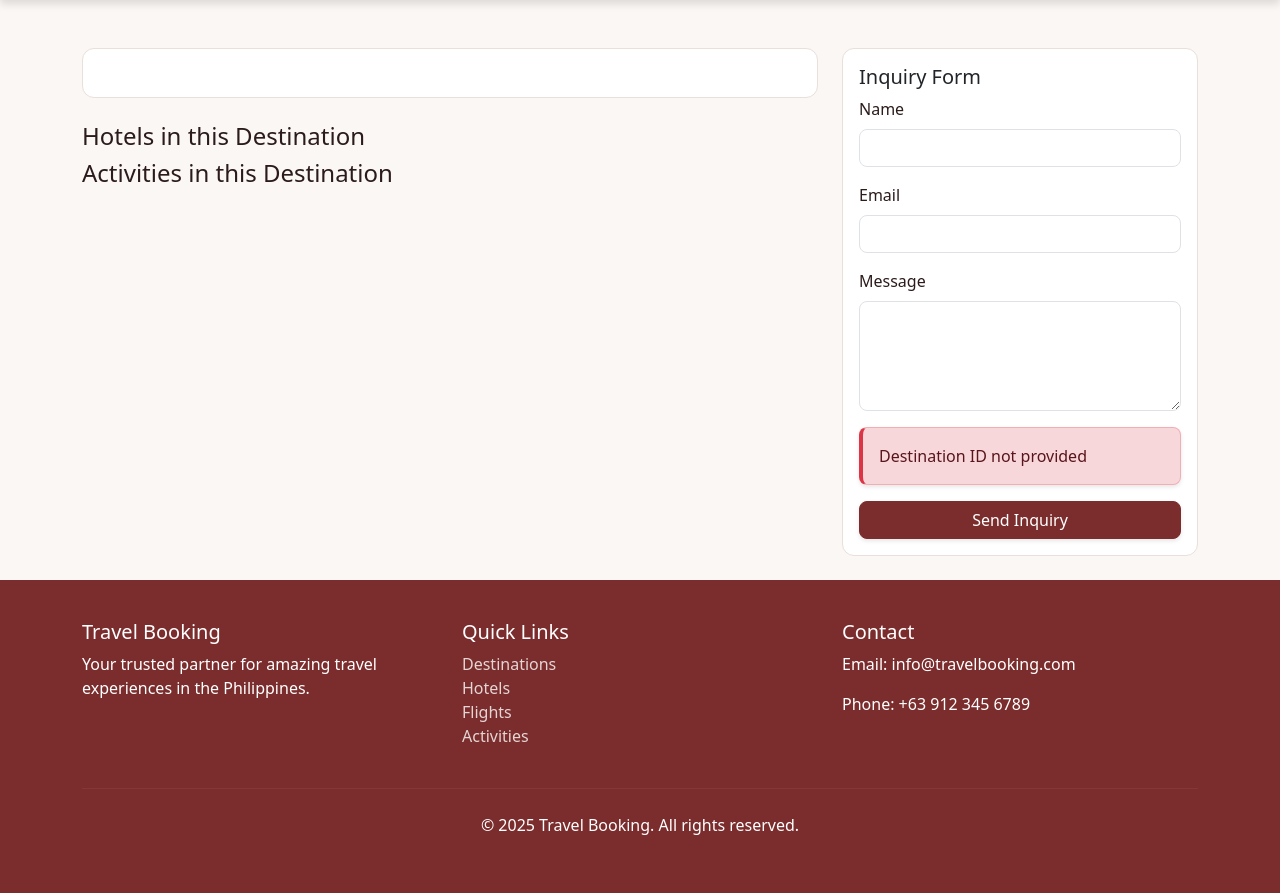
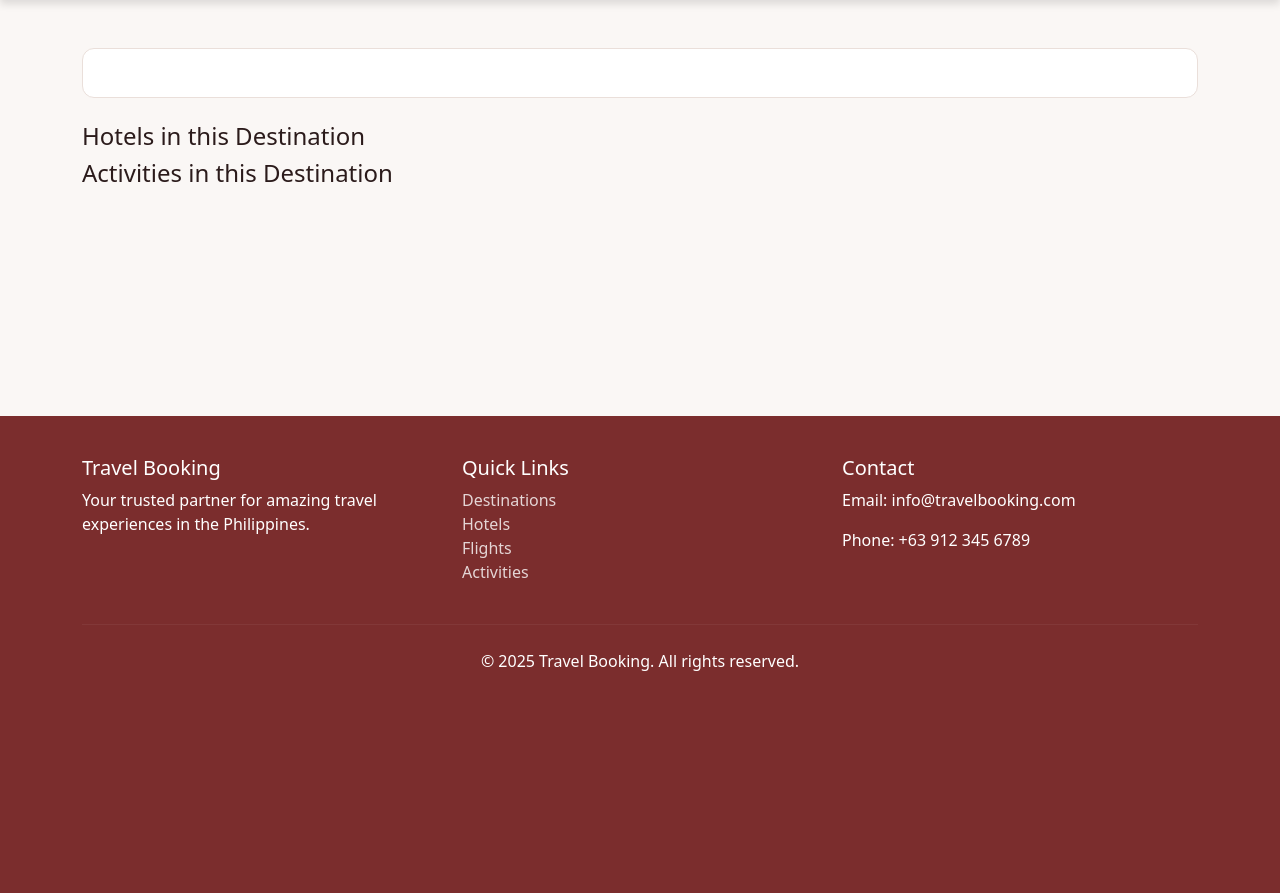
Before and after one commit to ClarkJampot/travel-booking, a PHP site: page /public/destination-details.html in a window 1280 px wide. Shown: the part 71-964 px from the top of the page. After the commit the page ends 742 px from the top, so only its background shows below. Run offline with PHP 8.4, Linux system fonts and the light colour scheme.

Commit message:
feat(ui): update no results messages across multiple pages to include registration prompts

```diff
--- a/public/activities.html
+++ b/public/activities.html
@@ -202,7 +202,7 @@
 
         if (!data || !data.results || data.results.length === 0) {
           if (currentPage === 1 && (!data.promoted || data.promoted.length === 0)) {
-            container.innerHTML = '<p class="text-muted">No activities found.</p>';
+            container.innerHTML = '<p class="text-muted">Currently no activities available. If you\'re an agency, <a href="register.html">register</a> or <a href="login.html">sign in</a> as an agency to make a listing!</p>';
           }
           hasMore = false;
           loadingIndicator.style.display = 'none';
--- a/public/css/style.css
+++ b/public/css/style.css
@@ -54,6 +54,7 @@
   border-radius: 12px;
   overflow: hidden;
   box-shadow: var(--shadow-md);
+  padding: 15px;
 }
 
 .carousel-inner {
@@ -1613,6 +1614,7 @@
   overflow: hidden;
   width: 100%;
   margin: 0 50px;
+  padding: 15px;
   position: relative;
 }
 
--- a/public/destination-details.html
+++ b/public/destination-details.html
@@ -12,7 +12,7 @@
   <div class="container mt-4">
     <div id="destinationDetails"></div>
     <div class="row mt-4 mb-4">
-      <div class="col-md-8">
+      <div class="col-12">
         <div class="card">
           <div class="card-body">
             <h3 id="destName"></h3>
@@ -26,29 +26,6 @@
         <div class="mt-4">
           <h4>Activities in this Destination</h4>
           <div id="activities" class="row g-4"></div>
-        </div>
-      </div>
-      <div class="col-md-4">
-        <div class="card">
-          <div class="card-body">
-            <h5>Inquiry Form</h5>
-            <form id="inquiryForm">
-              <div class="mb-3">
-                <label class="form-label">Name</label>
-                <input type="text" class="form-control" required>
-              </div>
-              <div class="mb-3">
-                <label class="form-label">Email</label>
-                <input type="email" class="form-control" required>
-              </div>
-              <div class="mb-3">
-                <label class="form-label">Message</label>
-                <textarea class="form-control" rows="4" required></textarea>
-              </div>
-              <div id="status"></div>
-              <button type="submit" class="btn btn-primary w-100">Send Inquiry</button>
-            </form>
-          </div>
         </div>
       </div>
     </div>
@@ -107,12 +84,12 @@
           });
         }, 50);
         const hotelsData = await apiCall(`/hotels?destination_id=${destId}&limit=6`);
-        document.getElementById('hotels').innerHTML = hotelsData.results.length === 0 ? '<p class="text-muted">No hotels available.</p>' : hotelsData.results.map(h => `
+        document.getElementById('hotels').innerHTML = hotelsData.results.length === 0 ? '<p class="text-muted">Currently no hotels available. If you\'re a hotel owner, <a href="register.html">register</a> or <a href="login.html">sign in</a> as an owner to make a listing!</p>' : hotelsData.results.map(h => `
           <div class="col-md-6"><div class="card h-100"><img src="${normalizeImageUrl(h.image_url)}" class="card-img-top" alt="${h.name}">
           <div class="card-body"><h5 class="card-title">${h.name}</h5><p class="price">${formatPrice(h.price_per_night)}<span class="price-small"> /night</span></p>
           <a href="hotel-details.html?id=${h.id}" class="btn btn-primary btn-sm">View Details</a></div></div></div>`).join('');
         const activitiesData = await apiCall(`/activities?destination_id=${destId}&limit=6`);
-        document.getElementById('activities').innerHTML = activitiesData.results.length === 0 ? '<p class="text-muted">No activities available.</p>' : activitiesData.results.map(a => `
+        document.getElementById('activities').innerHTML = activitiesData.results.length === 0 ? '<p class="text-muted">Currently no activities available. If you\'re an agency, <a href="register.html">register</a> or <a href="login.html">sign in</a> as an agency to make a listing!</p>' : activitiesData.results.map(a => `
           <div class="col-md-6"><div class="card h-100"><img src="${normalizeImageUrl(a.image_url)}" class="card-img-top" alt="${a.title}">
           <div class="card-body"><h5 class="card-title">${a.title}</h5><p class="price">${formatPrice(a.price)}</p>
           <a href="activity-details.html?id=${a.id}" class="btn btn-primary btn-sm">View Details</a></div></div></div>`).join('');
@@ -120,11 +97,6 @@
         showError('status', error.message || 'Failed to load destination');
       }
     }
-    document.getElementById('inquiryForm').addEventListener('submit', function(e) {
-      e.preventDefault();
-      showSuccess('status', 'Inquiry sent successfully!');
-      this.reset();
-    });
     if (destId) loadDestination();
     else showError('status', 'Destination ID not provided');
   </script>
--- a/public/destinations.html
+++ b/public/destinations.html
@@ -170,7 +170,7 @@
 
         if (!data || !data.results || data.results.length === 0) {
           if (currentPage === 1) {
-            container.innerHTML = '<p class="text-muted">No destinations found.</p>';
+            container.innerHTML = '<p class="text-muted">Currently no destinations available. If you\'re an owner, <a href="register.html">register</a> or <a href="login.html">sign in</a> as an owner to make a listing!</p>';
           }
           hasMore = false;
           loadingIndicator.style.display = 'none';
--- a/public/flights.html
+++ b/public/flights.html
@@ -223,7 +223,7 @@
         if (!data || !data.results || data.results.length === 0) {
           if (currentPage === 1) {
             if (!data.promoted || data.promoted.length === 0) {
-              container.innerHTML = '<p class="text-muted">No flights found.</p>';
+              container.innerHTML = '<p class="text-muted">Currently no flights available. If you\'re an agency, <a href="register.html">register</a> or <a href="login.html">sign in</a> as an agency to make a listing!</p>';
             } else {
               container.innerHTML = '';
             }
--- a/public/hotels.html
+++ b/public/hotels.html
@@ -215,7 +215,7 @@
         if (!data || !data.results || data.results.length === 0) {
           if (currentPage === 1) {
             if (!data.promoted || data.promoted.length === 0) {
-              container.innerHTML = '<p class="text-muted">No hotels found.</p>';
+              container.innerHTML = '<p class="text-muted">Currently no hotels available. If you\'re a hotel owner, <a href="register.html">register</a> or <a href="login.html">sign in</a> as an owner to make a listing!</p>';
             } else {
               container.innerHTML = '';
             }
--- a/public/profile.html
+++ b/public/profile.html
@@ -136,7 +136,7 @@
             (!data.all.flights || data.all.flights.length === 0) &&
             (!data.all.activities || data.all.activities.length === 0) &&
             (!data.all.transfers || data.all.transfers.length === 0)
-            ? '<p class="text-muted">No content available.</p>' : ''}
+            ? '<p class="text-muted">Currently no content available. <a href="register.html">Register</a> or <a href="login.html">sign in</a> as an owner to make a listing!</p>' : ''}
         `;
       } catch (error) {
         console.error('Error loading profile:', error);
--- a/public/transfers.html
+++ b/public/transfers.html
@@ -238,7 +238,7 @@
 
         if (!data || !data.results || data.results.length === 0) {
           if (currentPage === 1 && (!data.promoted || data.promoted.length === 0)) {
-            container.innerHTML = '<p class="text-muted">No transfers found.</p>';
+            container.innerHTML = '<p class="text-muted">Currently no transfers available. If you\'re an agency, <a href="register.html">register</a> or <a href="login.html">sign in</a> as an agency to make a listing!</p>';
           }
           hasMore = false;
           loadingIndicator.style.display = 'none';
```
Also changed, not shown: public/index.html (+4 -4 lines), public/uploads/destinations/1/boracay-1.jpg (added), public/uploads/destinations/1/boracay-2.jpg (added), public/uploads/destinations/1/boracay-3.jpg (added), public/uploads/destinations/1/boracay.jpg (added).
